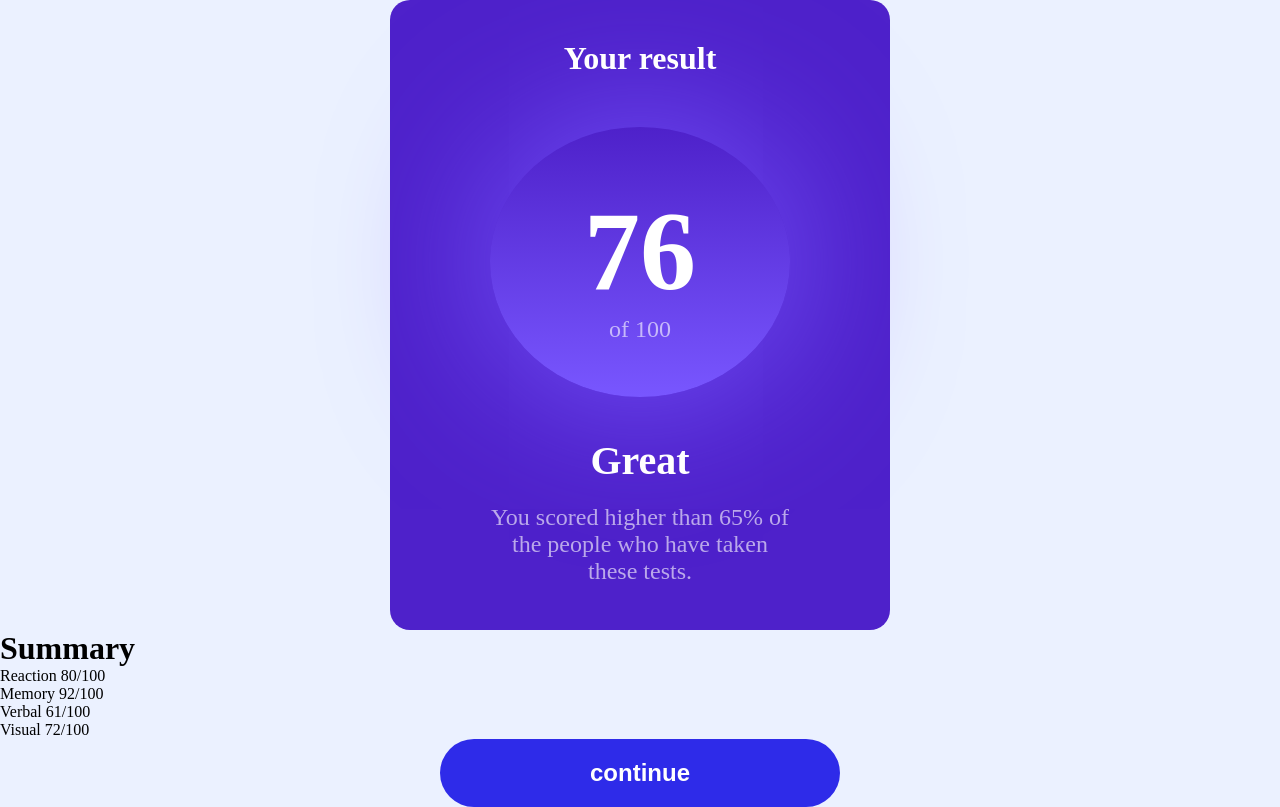
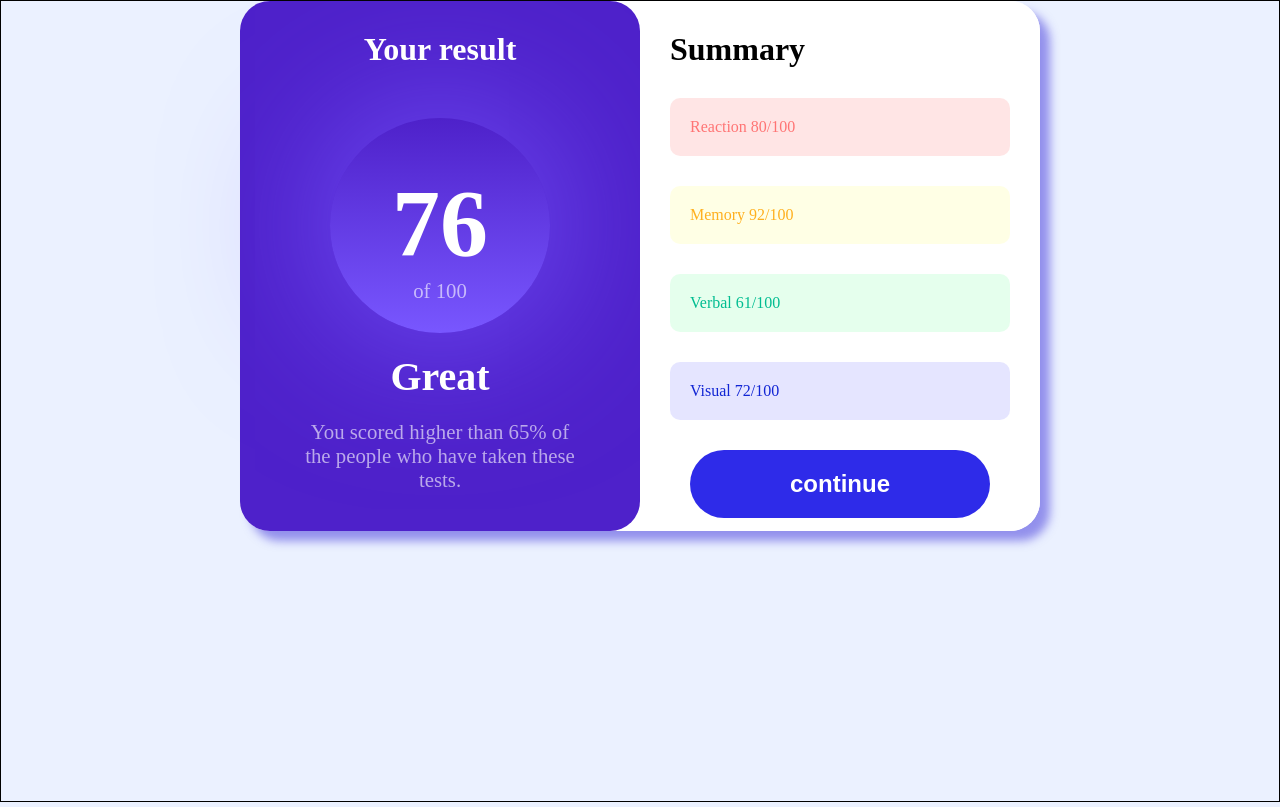
Before and after one commit to JulioSeraf/results-summary-component-main, a plain HTML site: page index.html in a window 1280 px wide. Drawn offline with Linux system fonts and the light colour scheme.

Commit message:
atualizei summary

```diff
--- a/index.html
+++ b/index.html
@@ -9,6 +9,7 @@
   <link rel="stylesheet" href="style.css">
 </head>
 <body>
+  <div id="contener">
     <div class="Result">
       <h1>Your result</h1>
       <div class="circulo">
@@ -16,17 +17,16 @@
          <p> of 100</p>
       </div>
       <h1 id="reh1">Great</h1>
-
       <p>You scored higher than 65% of the people who have taken these tests.</p>
     </div>
     <div id="summary">
       <h1>Summary</h1>
-    <div id="reaction">Reaction 80/100</div>
-    <div id="memory">Memory 92/100</div>
-    <div id="verbal">Verbal 61/100</div>
-    <div id="visual">Visual 72/100</div>
-
+      <div class="boxsummary" id="reaction">Reaction 80/100</div>
+      <div class="boxsummary" id="memory">Memory 92/100</div>
+      <div class="boxsummary" id="verbal">Verbal 61/100</div>
+      <div class="boxsummary" id="visual">Visual 72/100</div>
       <button>continue</button>
+    </div>
   </div>
 
 </body>
--- a/style.css
+++ b/style.css
@@ -11,8 +11,7 @@
 :root{
     --amarillo:hsl(39, 100%, 56%);
     --verde: hsl(166, 100%, 37%);
-    --azul:hsl(234, 85%, 45%);
-    --rojo:Light red;
+    --azul:hsl(234, 85%, 45%);;
     --azulfundo1:hsl(252, 100%, 67%);
     --azulfundo2:hsl(241, 81%, 54%);
     --violetfundo1:hsla(256, 72%, 46%, 1);
@@ -21,24 +20,36 @@
     --Lightlavender: hsl(241, 100%, 89%);
     --Darkgrayblue: hsl(224, 30%, 27%);
 }
-body{
+body{ height: 100vh;
     background-color: var(--Paleblue );
+    border: 1px solid black;
 
+}
+#contener{
+    background-color: white;
+    box-shadow: 10px 10px 10px rgba(66, 55, 219, 0.521);
+    display:flex;
+    margin: auto;
+    width: 800px;
+    border-radius: 30px;
 }
 .Result{
     background-color: var(--violetfundo1);
     color: white;
-    width:500px;
-    height: 600px;
+    width:400px;
+    height: 500px;
     margin: auto;
-    border-radius: 20px;
+    border-radius: 30px;
     text-align: center;
     padding-bottom: 30px;
 
 }
+.Result > h1{
+    padding: 30px 0 0 0;
+}
 .Result > .circulo{
-    width: 300px;
-    height:270px;
+    width: 220px;
+    height:215px;
     margin: auto;
     margin-top:50px;
     border-radius: 100%;
@@ -47,40 +58,65 @@ body{
     box-shadow: 0 0 160px var(--azulfundo1);
 }
 .Result  h2 {
-    padding-top: 60px;
-    font-size: 7em;
+    padding-top: 50px;
+    font-size: 6em;
 }
-.Result p{
+.Result  p{
     color: rgba(255, 255, 255, 0.61);
-    font-size: 1.5em;
+    font-size: 1.3em;
 }
-.Result h1{
-    padding-top: 40px;
+.Result > p{
+    padding: 0 60px;
 }
 #reh1{
-    padding-bottom: 20px;
+    padding: 20px 0 ;
     font-size: 2.5em;
 }
-.Result > p {
-    padding:0 100px 0 100px;
-}
-.summary{
+#summary{
     background-color:white;
-    width:500px;
-    height: 600px;
-    margin: auto;
-    border-radius: 20px;
+    width:400px;
+    height: 500px;
+    border-radius:0 30px 30px 0;
     padding-bottom: 30px;
 }
+#summary > h1{
+    padding: 30px 0 0 30px;
+}
+#summary > .boxsummary{
+    margin: 30px;
+    padding: 20px;
+    border-radius: 10px;
 
+
+}
+div>#reaction{
+    background-color:rgba(255, 0, 0, 0.103);
+    color:rgba(255, 0, 0, 0.493);
+
+}
+div#memory{
+    background-color:rgba(255, 255, 0, 0.103);
+    color:var(--amarillo);
+
+}
+div#verbal{
+    background-color:rgba(0, 255, 85, 0.100);
+    color:var(--verde);
+
+}
+div#visual{
+    background-color:rgba(0, 4, 255, 0.100);
+    color:var(--azul);
+
+}
 button{
     display: block;
+    margin: auto;
     border-radius: 50px;
     border-style: none;
     background-color: var(--azulfundo2);
     color: white;
-    margin: auto;
-    width: 400px;
+    width: 300px;
     padding: 20px;
     font-size:1.5em;
     font-weight: bold;
```
Lines whose indentation alone changed are shown as unchanged.
